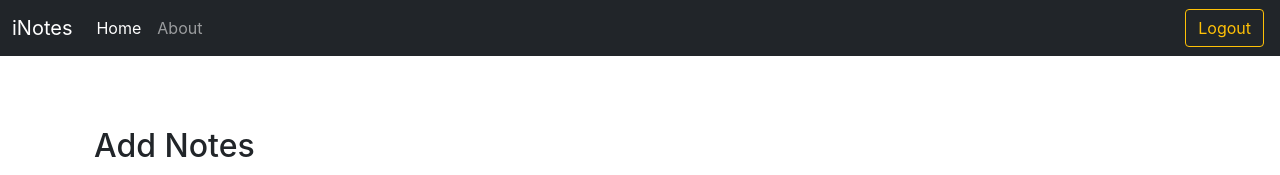
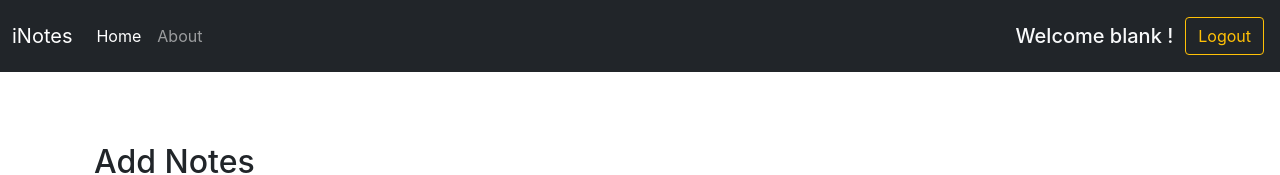
Before and after one commit to Mizanur2001/iNote_react, a React (Create React App) app: page / in a window 1280 px wide. Shown: the top 175 px of the page. Built offline with nearby package versions, Linux system fonts and the light colour scheme; no server answers; sample sign-in values are in the browser's storage.

Commit message:
added user name at navbar from database

```diff
--- a/src/components/Navbar.js
+++ b/src/components/Navbar.js
@@ -1,4 +1,4 @@
-import React, { useEffect } from 'react';
+import React, { useEffect, useState } from 'react';
 import { Link, useLocation } from 'react-router-dom';
 
 function Navbar() {
@@ -7,9 +7,27 @@ function Navbar() {
     }
     let location = useLocation();
     useEffect(() => { }, [location]);
+
+    //Geting User Data
+    const [user, setUser] = useState('blank');
+    const funcGetUser = async () => {
+        const responce = await fetch('http://localhost:5000/api/auth/getuser', {
+            method: 'POST',
+            headers: {
+                'authToken': localStorage.getItem('authToken'),
+                'Content-Type': 'application/json'
+            }
+        });
+        const jsonData = await responce.json();
+        setUser(jsonData.name);
+    }
+
+    if (localStorage.getItem('authToken')) {
+        funcGetUser()
+    }
     return (
         <div>
-            <nav className="navbar navbar-expand-lg navbar-dark bg-dark py-2">
+            <nav className="navbar navbar-expand-lg navbar-dark bg-dark py-3">
                 <div className="container-fluid">
                     <Link className="navbar-brand" to="/">iNotes</Link>
                     <button className="navbar-toggler" type="button" data-bs-toggle="collapse" data-bs-target="#navbarSupportedContent" aria-controls="navbarSupportedContent" aria-expanded="false" aria-label="Toggle navigation">
@@ -27,7 +45,7 @@ function Navbar() {
                         {!localStorage.getItem('authToken') ? <form className="d-flex">
                             <Link className="btn btn-outline-primary mx-1" to="/login" role="button">Login</Link>
                             <Link className="btn btn-outline-primary mx-1" to="/signup" role="button">SignUp</Link>
-                        </form> : <Link className="btn btn-outline-warning mx-1" to="/login" onClick={funcLogout} role="button">Logout</Link>}
+                        </form> : <div className="d-flex" style={{ alignItems: 'center' }}><h5 style={{ margin: '0px 8px' }} className='text-light'>{`Welcome ${user} !`}</h5> <Link className="btn btn-outline-warning mx-1" to="/login" onClick={funcLogout} role="button">Logout</Link></div>}
                     </div>
                 </div>
             </nav>
```
